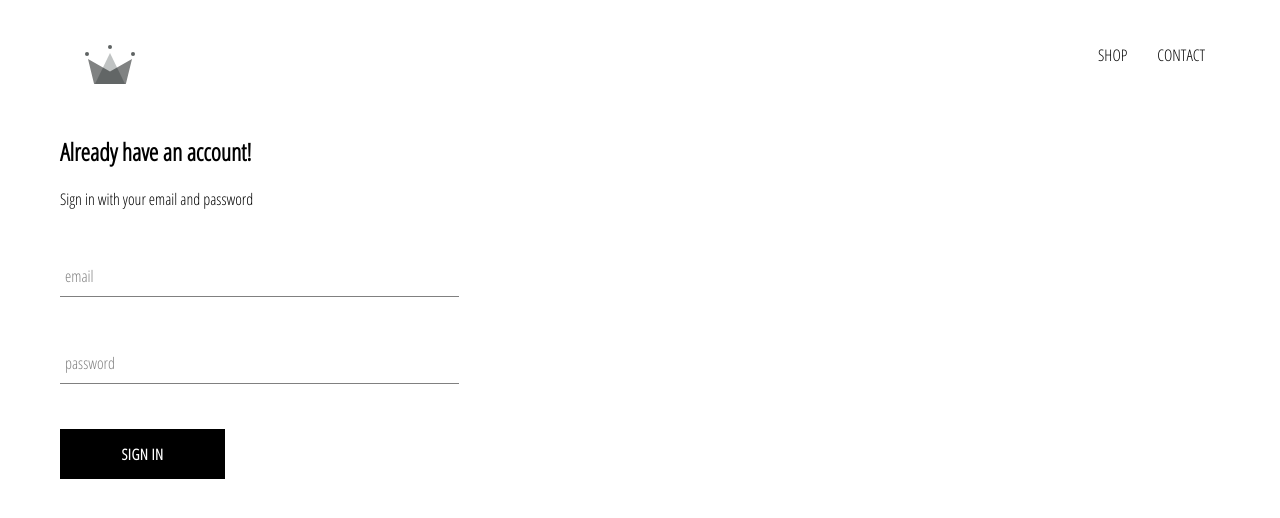
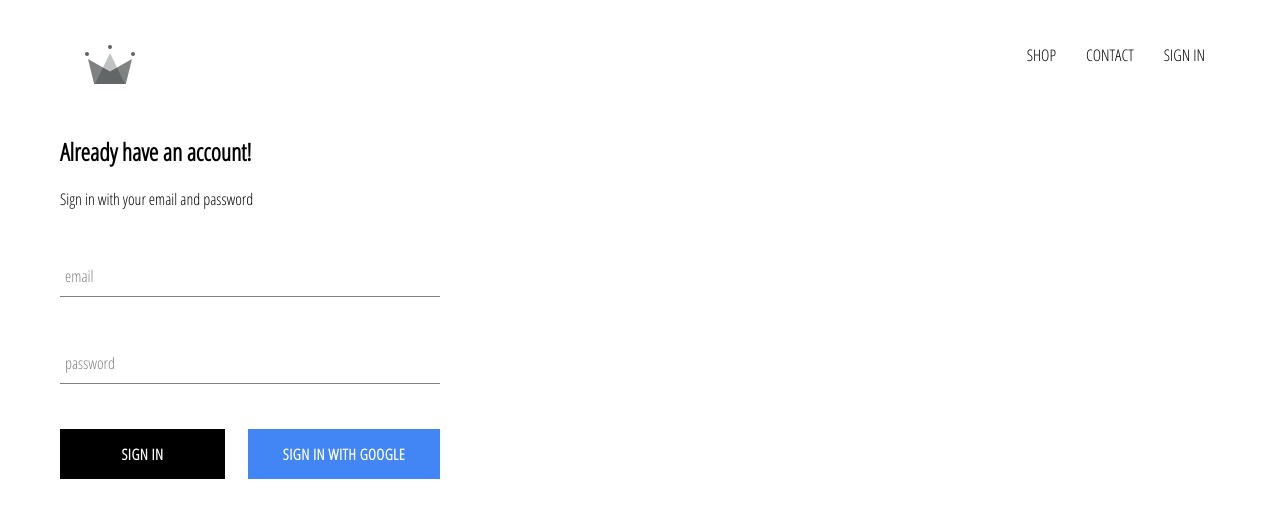
Before and after one commit to saurabhkatkar/khedubaba-clothing, a React (Create React App) app: page /signin in a window 1280 px wide. Shown: the top 518 px of the page. Built offline with nearby package versions, Linux system fonts and the light colour scheme; no server answers; a web font is replaced by a local one.

Commit message:
integrated firebase into app, created sign in page with sign in component and sign in with google.

```diff
--- a/package.json
+++ b/package.json
@@ -6,6 +6,7 @@
     "@testing-library/jest-dom": "^5.16.1",
     "@testing-library/react": "^11.2.7",
     "@testing-library/user-event": "^12.8.3",
+    "firebase": "^8.9.1",
     "node-sass": "^7.0.0",
     "react": "^17.0.2",
     "react-dom": "^17.0.2",
--- a/src/App.css
+++ b/src/App.css
@@ -7,3 +7,7 @@
   text-decoration: none;
   color: black;
 }
+
+* {
+  box-sizing: border-box;
+}
--- a/src/App.js
+++ b/src/App.js
@@ -5,12 +5,35 @@
 import ShopPage from './pages/shop/shop.component';
 import Header from './components/header/header.component';
 import SignInAndSignUpPage from './pages/sign-in-and-sign-up/sign-in-and-sign-up.component';
+import { auth } from './firebase/firebase.utils';
 
 
-function App() {
+class App extends React.Component {
+  constructor() {
+    super();
+
+    this.state = {
+      currentUser: null
+    }
+  }
+
+  unsubscribeFromAuth = null;
+
+  componentDidMount() {
+    this.unsubscribeFromAuth = auth.onAuthStateChanged(user => {
+      this.setState({ currentUser: user });
+      console.log(user);
+    });
+  }
+
+  componentWillUnmount() {
+    this.unsubscribeFromAuth();
+  }
+
+  render() {
     return (
       <div className="App">
-      <Header />
+        <Header currentUser={this.state.currentUser} />
         <Switch>
           <Route exact path='/' component={HomePage} />
           <Route exact path='/shop' component={ShopPage} />
@@ -19,5 +42,6 @@
       </div>
     );
   }
+}
 
 export default App;
--- a/src/components/custom-button/custom-button.component.jsx
+++ b/src/components/custom-button/custom-button.component.jsx
@@ -1,8 +1,8 @@
 import React from "react";
 import './custom-button.styles.scss';
 
-const CustomButton = ({ children, ...otherProps }) => (
-    <button className="custom-button" {...otherProps}>
+const CustomButton = ({ children, isGoogleSignIn, ...otherProps }) => (
+    <button className={`${isGoogleSignIn ? 'google-sign-in' : ''} custom-button`} {...otherProps}>
         {children}
     </button>
 );
--- a/src/components/custom-button/custom-button.styles.scss
+++ b/src/components/custom-button/custom-button.styles.scss
@@ -19,4 +19,14 @@
       color: black;
       border: 1px solid black;
     }
+
+    &.google-sign-in {
+      background-color: #4285f4;
+      color: white;
+
+      &:hover {
+        background-color: #357ae8;
+        border: none;
+      }
+    }
   }
--- a/src/components/header/header.component.jsx
+++ b/src/components/header/header.component.jsx
@@ -2,8 +2,9 @@
 import { Link } from 'react-router-dom';
 import './header.styles.scss';
 import { ReactComponent as Logo } from '../../assets/crown.svg';
+import { auth } from '../../firebase/firebase.utils';
 
-const Header = () => (
+const Header = ({ currentUser }) => (
     <div className='header'>
         <Link className='logo-container' to="/" >
             <Logo className='logo' />
@@ -15,6 +16,12 @@
             <Link className='option' to="/contact">
                 CONTACT
             </Link>
+            {
+                currentUser ?
+                <div className='option' onClick={() => auth.signOut()}>SIGN OUT</div>
+                :
+                <Link className='option' to='/signin'>SIGN IN</Link>
+            }
         </div>
     </div>
 );
--- a/src/components/header/header.styles.scss
+++ b/src/components/header/header.styles.scss
@@ -20,6 +20,7 @@
 
       .option {
         padding: 10px 15px;
+        cursor: pointer;
       }
     }
   }
--- a/src/components/sign-in/sign-in.component.jsx
+++ b/src/components/sign-in/sign-in.component.jsx
@@ -2,6 +2,7 @@
 import FormInput from "../form-input/form-input.component";
 import './sign-in.styles.scss';
 import CustomButton from "../custom-button/custom-button.component";
+import { signInWithGoogle } from "../../firebase/firebase.utils";
 
 class SignIn extends React.Component{
     constructor(props) {
@@ -44,9 +45,16 @@
                         value={this.state.password}
                         handleChange={this.handleChange}
                         label="password"
-                        required />
+                        required
+                    />
 
-                    <CustomButton type="submit"> Sign In </CustomButton>
+                    <div className="buttons">
+                        <CustomButton type="submit"> Sign In </CustomButton>
+                        <CustomButton onClick={signInWithGoogle} isGoogleSignIn>
+                            {' '}
+                            Sign in With Google{' '}
+                        </CustomButton>
+                    </div>
                 </form>
             </div>
         );
--- a/src/components/sign-in/sign-in.styles.scss
+++ b/src/components/sign-in/sign-in.styles.scss
@@ -1,9 +1,14 @@
 .sign-in {
-    width: 30vw;
+    width: 380px;
     display: flex;
     flex-direction: column;
 
     .title {
         margin: 10px 0;
     }
+
+    .buttons {
+        display: flex;
+        justify-content: space-between;
+    }
 }
--- /dev/null
+++ b/src/firebase/firebase.utils.js
@@ -0,0 +1,24 @@
+import firebase from 'firebase/app';
+import 'firebase/firestore';
+import 'firebase/auth';
+
+const config = {
+    apiKey: "AIzaSyCMHHAcsVs2bzOsndRgAt6um4EGH4bKmRU",
+    authDomain: "khedubaba-clothing-e7a18.firebaseapp.com",
+    projectId: "khedubaba-clothing-e7a18",
+    storageBucket: "khedubaba-clothing-e7a18.appspot.com",
+    messagingSenderId: "110424100634",
+    appId: "1:110424100634:web:fb486e56b14b148da4e6a3",
+    measurementId: "G-6DQPDF081E"
+};
+
+firebase.initializeApp(config);
+
+export const auth = firebase.auth();
+export const firestore = firebase.firestore();
+
+const provider = new firebase.auth.GoogleAuthProvider();
+provider.setCustomParameters({ promt: 'select_account' });
+export const signInWithGoogle = () => auth.signInWithPopup(provider);
+
+export default firebase;
```
Also changed, not shown: 1 other file (tests, documents, lock files or other folders). Lines whose indentation alone changed are shown as unchanged.
